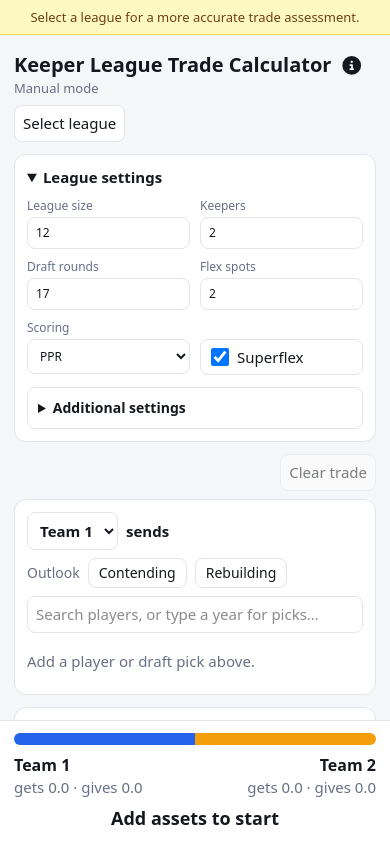
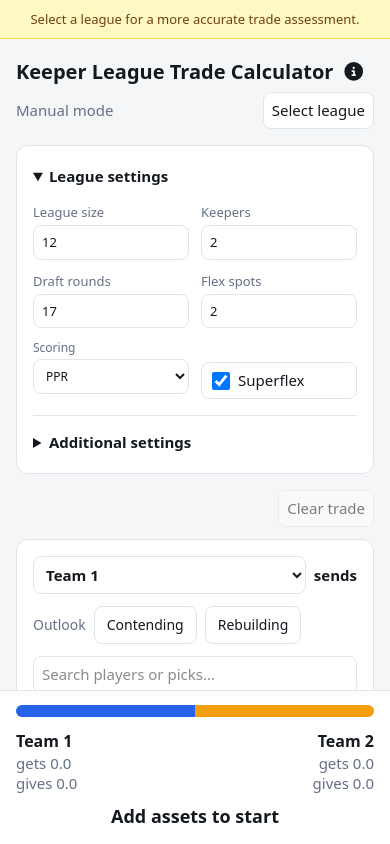
Before and after one commit to jf9000/keeper-league-trade-calculator, a React (Vite) app: page / in a window 390 px wide. Both pictures are taken after a click on the button "Skip: use manual mode". Shown: the top 844 px of the page. Built offline with nearby package versions, Linux system fonts and the light colour scheme.

Commit message:
Mobile axe and minor behavior tweaks

```diff
--- a/src/components/CheckboxField.tsx
+++ b/src/components/CheckboxField.tsx
@@ -10,7 +10,7 @@ interface Props {
  */
 export function CheckboxField({ label, checked, onChange }: Props) {
   return (
-    <label className="flex flex-col gap-[3px] text-xs text-mut">
+    <label className="flex flex-col gap-1 text-[13px] text-mut">
       <span aria-hidden="true" className="invisible">
         &nbsp;
       </span>
--- a/src/components/NumberField.tsx
+++ b/src/components/NumberField.tsx
@@ -31,7 +31,7 @@ export function NumberField({ label, value, min, max, onChange, hint }: Props) {
   const id = useId()
 
   return (
-    <div className="flex flex-col gap-[3px] text-xs text-mut">
+    <div className="flex flex-col gap-1 text-[13px] text-mut">
       {/* `hint` (e.g. an info icon) sits beside the label, outside it, so clicking it never focuses the input. */}
       <div className="flex items-center gap-1.5">
         <label htmlFor={id}>{label}</label>
--- a/src/components/PlayerSearch.tsx
+++ b/src/components/PlayerSearch.tsx
@@ -66,7 +66,8 @@ export function PlayerSearch({ label, players, used, settings: s, years, pickAva
       <input
         type="text"
         className="w-full"
-        placeholder="Search players, or type a year for picks…"
+        placeholder="Search players or picks…"
+        title="Search by player name, or type a year (like 2027) to find draft picks"
         autoComplete="off"
         aria-label={label}
         role="combobox"
--- a/src/components/ResultBar.tsx
+++ b/src/components/ResultBar.tsx
@@ -4,8 +4,6 @@ interface Props {
   names: readonly [string, string]
   trades: readonly [TeamTrade, TeamTrade]
   verdict: Verdict
-  /** Caveats for each team's grade, drawn from its own roster. */
-  notes: readonly [string[], string[]]
 }
 
 const GRADE_COLOR: Record<string, string> = {
@@ -34,38 +32,31 @@ function TeamCell({ name, trade, grade, align }: { name: string; trade: TeamTrad
       <GradeBadge team={name} grade={grade} />
       <div className="min-w-0">
         <div className="truncate text-base font-semibold text-tx">{name}</div>
-        <div className="text-[15px] text-mut">
-          gets {trade.gets.toFixed(1)} · gives {trade.gives.toFixed(1)}
+        {/* Stacked on phones so the numbers never wrap mid-phrase; side by side once there's room. */}
+        <div className="flex flex-col text-[15px] leading-snug text-mut min-[480px]:flex-row min-[480px]:gap-1.5">
+          <span className="whitespace-nowrap">gets {trade.gets.toFixed(1)}</span>
+          <span aria-hidden="true" className="hidden min-[480px]:inline">
+            ·
+          </span>
+          <span className="whitespace-nowrap">gives {trade.gives.toFixed(1)}</span>
         </div>
       </div>
     </div>
   )
 }
 
-export function ResultBar({ names, trades, verdict, notes }: Props) {
-  const noted = ([0, 1] as const).filter((i) => notes[i].length > 0)
+export function ResultBar({ names, trades, verdict }: Props) {
   return (
-    <div className="sticky bottom-0 -mx-3.5 border-t border-bd bg-card px-3.5 pt-3 pb-[calc(12px+env(safe-area-inset-bottom,0px))]">
+    <div className="sticky bottom-0 -mx-4 border-t border-bd bg-card px-4 pt-3.5 pb-[calc(14px+env(safe-area-inset-bottom,0px))]">
       <div className="flex h-3 overflow-hidden rounded-md bg-chip" role="img" aria-label={verdict.message}>
         <i className="block bg-ac transition-[width] duration-200" style={{ width: `${verdict.share1}%` }} />
         <i className="block bg-ac2 transition-[width] duration-200" style={{ width: `${100 - verdict.share1}%` }} />
       </div>
-      <div className="mt-2 mb-1.5 grid grid-cols-2 gap-3">
+      <div className="mt-3 mb-2 grid grid-cols-2 gap-3">
         <TeamCell name={names[0]} trade={trades[0]} grade={verdict.grade1} align="left" />
         <TeamCell name={names[1]} trade={trades[1]} grade={verdict.grade2} align="right" />
       </div>
       <div className="text-center text-lg font-bold">{verdict.message}</div>
-      {noted.length > 0 && (
-        <ul className="m-0 mt-2 grid max-h-[26vh] list-none gap-x-4 gap-y-1.5 overflow-y-auto p-0 text-sm text-mut min-[760px]:grid-cols-2">
-          {noted.flatMap((i) =>
-            notes[i].map((text, k) => (
-              <li key={`${i}-${k}`}>
-                <b className="text-tx">{names[i]}:</b> {text}
-              </li>
-            )),
-          )}
-        </ul>
-      )}
     </div>
   )
 }
--- a/src/components/SettingsCard.tsx
+++ b/src/components/SettingsCard.tsx
@@ -11,9 +11,9 @@ interface Props {
 
 export function SettingsCard({ settings: s, onChange }: Props) {
   return (
-    <details className="rounded-xl border border-bd bg-card p-3" open>
-      <summary className="cursor-pointer font-semibold">League settings</summary>
-      <div className="mt-2.5 grid grid-cols-[repeat(auto-fit,minmax(130px,1fr))] gap-2.5">
+    <details className="rounded-xl border border-bd bg-card p-4" open>
+      <summary className="cursor-pointer py-1 font-semibold">League settings</summary>
+      <div className="mt-3 grid grid-cols-[repeat(auto-fit,minmax(min(100%,120px),1fr))] gap-3">
         <NumberField label="League size" value={s.teams} {...LIMITS.teams} onChange={(teams) => onChange({ teams })} />
         <NumberField label="Keepers" value={s.keepers} {...LIMITS.keepers} onChange={(keepers) => onChange({ keepers })} />
         <NumberField label="Draft rounds" value={s.rounds} {...LIMITS.rounds} onChange={(rounds) => onChange({ rounds })} />
@@ -29,9 +29,9 @@ export function SettingsCard({ settings: s, onChange }: Props) {
         <CheckboxField label="Superflex" checked={s.superflex} onChange={(superflex) => onChange({ superflex })} />
       </div>
 
-      <details className="mt-3 rounded-lg border border-bd p-2.5">
-        <summary className="cursor-pointer text-sm font-semibold">Additional settings</summary>
-        <div className="mt-2.5 grid grid-cols-[repeat(auto-fit,minmax(130px,1fr))] gap-2.5">
+      <details className="mt-4 border-t border-bd pt-3">
+        <summary className="cursor-pointer py-1 text-[15px] font-semibold">Additional settings</summary>
+        <div className="mt-3 grid grid-cols-[repeat(auto-fit,minmax(min(100%,120px),1fr))] gap-3">
           <NumberField
             label="Redraft weight (%)"
             value={s.redraftWeight}
--- a/src/components/TeamColumn.tsx
+++ b/src/components/TeamColumn.tsx
@@ -65,12 +65,13 @@ export function TeamColumn({
     )
 
   return (
-    <section className="rounded-xl border border-bd bg-card p-3">
-      <h2 className="mb-2 flex items-center justify-between gap-2 text-[15px] font-semibold">
-        <span className="flex min-w-0 items-center gap-2">
+    <section className="rounded-xl border border-bd bg-card p-4">
+      <h2 className="mb-3 flex flex-wrap items-center justify-between gap-x-3 gap-y-2 text-[15px] font-semibold">
+        {/* On phones the team picker gets the whole first line, so a long team name isn't squeezed. */}
+        <span className="flex min-w-0 basis-full items-center gap-2 min-[480px]:basis-auto">
           <select
             aria-label={`Team ${index + 1}`}
-            className="min-w-0 max-w-full font-semibold"
+            className="min-w-0 flex-1 font-semibold min-[480px]:max-w-[16rem] min-[480px]:flex-none"
             value={selected}
             onChange={(e) => onSelect(e.target.value)}
           >
@@ -82,9 +83,11 @@ export function TeamColumn({
           </select>
           <span className="shrink-0">sends</span>
         </span>
-        <span className="shrink-0 text-base font-semibold text-tx">{items.length ? `Value ${sumItemValues(items, s).toFixed(1)}` : ''}</span>
+        {items.length > 0 && (
+          <span className="ml-auto shrink-0 text-base font-semibold text-tx">Value {sumItemValues(items, s).toFixed(1)}</span>
+        )}
       </h2>
-      <div role="group" aria-label={`Team ${index + 1} outlook`} className="mb-2 flex flex-wrap items-center gap-2 text-sm text-mut">
+      <div role="group" aria-label={`Team ${index + 1} outlook`} className="mb-3 flex flex-wrap items-center gap-2 text-sm text-mut">
         <span>Outlook</span>
         {(['contending', 'rebuilding'] as const).map((o) => (
           <button
@@ -96,15 +99,15 @@ export function TeamColumn({
                 ? `Going for this season: raises the redraft weight by ${STANCE_SHIFT} points for this team`
                 : `Building for next year: lowers the redraft weight by ${STANCE_SHIFT} points for this team`
             }
-            className={`!px-2.5 !py-1 text-sm capitalize ${stance === o ? 'primary' : ''}`}
+            className={`!px-3 !py-2 text-sm capitalize ${stance === o ? 'primary' : ''}`}
             onClick={() => onStance(stance === o ? null : o)}
           >
             {o}
           </button>
         ))}
       </div>
-      {note && <div className="mb-2 text-sm text-mut">{note}</div>}
-      <div className="mb-2">
+      {note && <div className="mb-3 text-sm text-mut">{note}</div>}
+      <div className="mb-1">
         <PlayerSearch
           label={`Search players or draft picks for Team ${index + 1}`}
           players={players}
@@ -115,46 +118,56 @@ export function TeamColumn({
           onPick={handlePick}
         />
       </div>
-      {items.length === 0 && <div className="py-2.5 text-[15px] text-mut">Add a player or draft pick above.</div>}
+      {items.length === 0 && <div className="py-3 text-[15px] text-mut">Add a player or draft pick above.</div>}
       {items.map((it, k) => {
         const a = it.asset
-        const remove = (label: string) => (
+        const removeLabel = a.t === 'p' && it.player ? `Remove ${it.player.name}` : 'Remove pick'
+        // The value and the remove button share the first row, so the button doesn't add a row of its own.
+        const valueAndRemove = (
+          <div className="flex shrink-0 items-center gap-1.5">
+            <span className="text-lg font-bold">{itemValue(it, s).toFixed(1)}</span>
             <button
-            className="col-start-2 row-start-2 justify-self-end !px-2 !py-0.5 text-mut"
-            aria-label={label}
+              type="button"
+              aria-label={removeLabel}
+              className="!inline-flex !h-10 !w-10 items-center justify-center !p-0 text-mut"
               onClick={() => onRemove(k)}
             >
               ✕
             </button>
+          </div>
         )
         return (
           <div
             key={a.t === 'p' ? a.id : `${a.year}-${a.round}-${k}`}
-            className="grid grid-cols-[1fr_auto] items-center gap-x-2 gap-y-0.5 border-t border-bd py-[9px]"
+            className="flex flex-col gap-2 border-t border-bd py-3.5"
           >
             {a.t === 'p' && it.player ? (
               <>
-                <div className="flex flex-wrap items-center gap-1.5 font-semibold">
+                <div className="flex items-center justify-between gap-2">
+                  <div className="flex min-w-0 flex-wrap items-center gap-1.5 font-semibold">
                     <span className={`${chip} ${POS_COLOR[it.player.pos]}`}>{POS_LABEL[it.player.pos]}</span>
                     {it.player.name}
                     <span className={`${chip} text-mut`}>{it.player.team}</span>
                   </div>
-                <div className="col-start-2 row-start-1 text-right text-lg font-bold">{itemValue(it, s).toFixed(1)}</div>
-                <div className="col-span-full text-[15px] text-tx">
+                  {valueAndRemove}
+                </div>
+                <div className="text-[15px] text-tx">
                   <span className="text-mut">Redraft</span> <b>{(it.redraft ?? 0).toFixed(1)}</b>
                   <span className="text-mut"> · Keeper </span>
                   <b>{it.value.toFixed(1)}</b>
                 </div>
-                <div className="col-span-full flex flex-wrap items-center gap-x-3 gap-y-1 text-[15px] text-mut">
+                <div className="flex flex-wrap items-center gap-x-3 gap-y-2 text-[15px] text-mut">
                   <span>
                     ADP {adp(it.player).toFixed(1)}
-                    {ppg(it.player) !== null &&
-                      ` · ${ppg(it.player)!.toFixed(1)} ppg this season${it.player.curAdp != null ? ` (≈ ADP ${it.player.curAdp.toFixed(1)})` : ''}`}
+                    {ppg(it.player) !== null && ` · ${ppg(it.player)!.toFixed(1)} ppg this season `}
+                    {ppg(it.player) !== null && it.player.curAdp != null && (
+                      <span className="whitespace-nowrap">(≈ ADP {it.player.curAdp.toFixed(1)})</span>
+                    )}
                   </span>
-                  <label className="flex flex-row items-center gap-1 text-[15px]">
+                  <label className="flex flex-row items-center gap-2 text-[15px]">
                     Keeper rd
                     <select
-                      className="!p-1 text-[15px]"
+                      className="!px-2 !py-1.5 text-[15px]"
                       value={a.keeperRound}
                       onChange={(e) => onKeeperRound(k, +e.target.value)}
                     >
@@ -166,21 +179,21 @@ export function TeamColumn({
                     </select>
                   </label>
                 </div>
-                {remove(`Remove ${it.player.name}`)}
-                {it.note && <div className="col-span-full text-sm text-bad">{it.note}</div>}
+                {it.note && <div className="text-sm text-bad">{it.note}</div>}
               </>
             ) : a.t === 'k' ? (
               <>
+                <div className="flex items-center justify-between gap-2">
                   <div className="flex items-center gap-1.5 font-semibold">
                     <span className={`${chip} text-mut`}>PICK</span>
                     {a.year} Round {a.round}
                   </div>
-                <div className="col-start-2 row-start-1 text-right text-lg font-bold">{itemValue(it, s).toFixed(1)}</div>
+                  {valueAndRemove}
+                </div>
                 <div className="text-[15px] text-mut">
                   ≈ pick {Math.round(roundSlot(a.round, s))}
                   {a.year > years[0]! ? ' · future discount' : ''}
                 </div>
-                {remove('Remove pick')}
               </>
             ) : null}
           </div>
--- /dev/null
+++ b/src/components/TradeNotes.tsx
@@ -0,0 +1,28 @@
+interface Props {
+  names: readonly [string, string]
+  /** Caveats for each team's grade, drawn from its own roster. */
+  notes: readonly [string[], string[]]
+}
+
+/** What the trade means for each team's roster, with each team named once. Renders nothing when there's nothing to say. */
+export function TradeNotes({ names, notes }: Props) {
+  const noted = ([0, 1] as const).filter((i) => notes[i].length > 0)
+  if (noted.length === 0) return null
+  return (
+    <section aria-label="Notes on the grade" className="mb-4 rounded-xl border border-bd bg-card p-4">
+      <h2 className="m-0 mb-3 text-[15px] font-semibold">Notes on the grade</h2>
+      <div className="grid gap-x-6 gap-y-4 min-[760px]:grid-cols-2">
+        {noted.map((i) => (
+          <div key={i}>
+            <div className="mb-1.5 text-[15px] font-semibold break-words">{names[i]}</div>
+            <ul className="m-0 flex list-disc flex-col gap-2 pl-5 text-[15px] leading-snug text-mut">
+              {notes[i].map((text, k) => (
+                <li key={k}>{text}</li>
+              ))}
+            </ul>
+          </div>
+        ))}
+      </div>
+    </section>
+  )
+}
--- a/src/screens/Calculator.tsx
+++ b/src/screens/Calculator.tsx
@@ -3,6 +3,7 @@ import { InfoButton } from '../components/InfoButton'
 import { ResultBar } from '../components/ResultBar'
 import { SettingsCard } from '../components/SettingsCard'
 import { TeamColumn, type TeamOption } from '../components/TeamColumn'
+import { TradeNotes } from '../components/TradeNotes'
 import { rankByCurrentSeason } from '../lib/current'
 import { buildSlots } from '../lib/lineup'
 import { positionStrength, teamNotes } from '../lib/notes'
@@ -192,22 +193,22 @@ export function Calculator({ settings: s, onSettingsChange, players, subtitle, l
   return (
     <>
     {!leagueTeams && (
-      <div role="status" className="border-b border-[#fde047] bg-[#fef9c3] px-3.5 py-2 text-center text-[13px] font-medium text-[#713f12]">
+      <div role="status" className="border-b border-[#fde047] bg-[#fef9c3] px-4 py-2.5 text-center text-[13px] font-medium text-[#713f12]">
         Select a league for a more accurate trade assessment.
       </div>
     )}
-    <div className="mx-auto max-w-[980px] px-3.5 pt-4">
-      <header className="mb-3 flex flex-wrap items-baseline justify-between gap-2">
-        <div>
-          <div className="flex items-center gap-2">
-            <h1 className="m-0 text-xl font-bold">Keeper League Trade Calculator</h1>
-            <InfoButton />
-          </div>
-          <div className="text-[13px] text-mut">{subtitle}</div>
+    <div className="mx-auto max-w-[980px] px-4 pt-5">
+      <header className="mb-4">
+        <div className="flex items-center gap-2">
+          <h1 className="m-0 text-xl leading-tight font-bold">Keeper League Trade Calculator</h1>
+          <InfoButton />
         </div>
-        <button onClick={onChangeLeague} className="text-[13px]">
-          {leagueTeams ? 'Change league' : 'Select league'}
-        </button>
+        <div className="mt-2 flex items-center justify-between gap-3">
+          <span className="min-w-0 truncate text-[15px] text-mut">{subtitle}</span>
+          <button onClick={onChangeLeague} className="shrink-0 text-sm">
+            {leagueTeams ? 'Change league' : 'Select league'}
+          </button>
+        </div>
       </header>
 
       <SettingsCard settings={s} onChange={changeSettings} />
@@ -230,13 +231,13 @@ export function Calculator({ settings: s, onSettingsChange, players, subtitle, l
         </p>
       )}
 
-      <div className="mt-3 flex justify-end">
+      <div className="mt-4 flex justify-end">
         <button type="button" disabled={assets[0].length + assets[1].length === 0} onClick={() => setAssets([[], []])}>
           Clear trade
         </button>
       </div>
 
-      <div className="mt-2 mb-3 grid grid-cols-1 gap-3 min-[760px]:grid-cols-2">
+      <div className="mt-3 mb-4 grid grid-cols-1 gap-4 min-[760px]:grid-cols-2">
         {([0, 1] as const).map((i) => (
           <TeamColumn
             key={i}
@@ -264,7 +265,9 @@ export function Calculator({ settings: s, onSettingsChange, players, subtitle, l
         ))}
       </div>
 
-      <p className="mt-3 mb-[90px] text-xs text-mut">
+      <TradeNotes names={names} notes={notes} />
+
+      <p className="mt-5 mb-6 text-[13px] leading-relaxed text-mut">
         {players.file ? `ADP is from the ${players.file.season} season (${players.file.source}). ` : ''}
         {players.file?.statsThrough
           ? `Current-season production is through week ${players.file.statsThrough}. `
@@ -273,7 +276,7 @@ export function Calculator({ settings: s, onSettingsChange, players, subtitle, l
         {describeSfSource(players.file?.sfSource, players.file?.season ?? years[0] - 1)}
       </p>
 
-      <ResultBar names={names} trades={trades} verdict={verdict} notes={notes} />
+      <ResultBar names={names} trades={trades} verdict={verdict} />
     </div>
     </>
   )
```
Also changed, not shown: src/screens/LeagueSetup.tsx (+6 -9 lines). Lines whose indentation alone changed are shown as unchanged.
